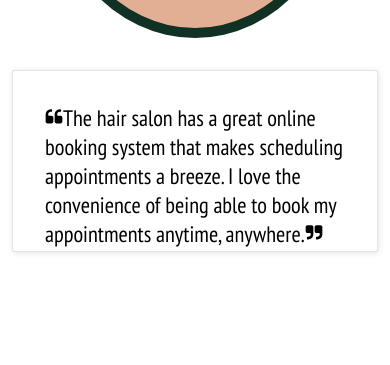
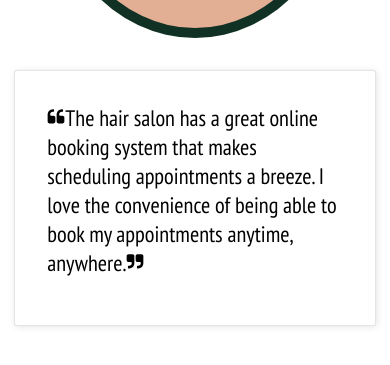
Before and after one commit to smirrebinx/project-final-project-frontend, a React (Create React App) app: page / in a window 390 px wide. Shown: the part 639-1004 px from the top of the page. Built offline with nearby package versions, Linux system fonts and the light colour scheme; no server answers.

Commit message:
Add responsivity

```diff
--- a/src/components/GlobalStyling.js
+++ b/src/components/GlobalStyling.js
@@ -51,8 +51,8 @@ flex-direction: column;
 align-items: center;
 font-family: var(--paragraph-font-family-one);
 font-size: 1.4rem;
-width: 300px;
-height: 100px;
+width: 35vh;
+height: auto;
 padding: 2rem 2rem 3rem;
 margin: 1rem auto;
 box-shadow: 1px 1px 7px 0 rgba(0, 0, 0, 0.1), 0 0 1px 0 rgba(0, 0, 0, 0.06);
@@ -67,8 +67,8 @@ border: 1px solid rgba(0, 0, 0, 0.1);
     max-width: 70%;
     margin: 0 auto;
     font-size: 1.2rem;
-    width: 300px;
-    height: 100px;
+    width: 18.75rem;
+    height: 6.25rem;
   }
 `;
 
```
